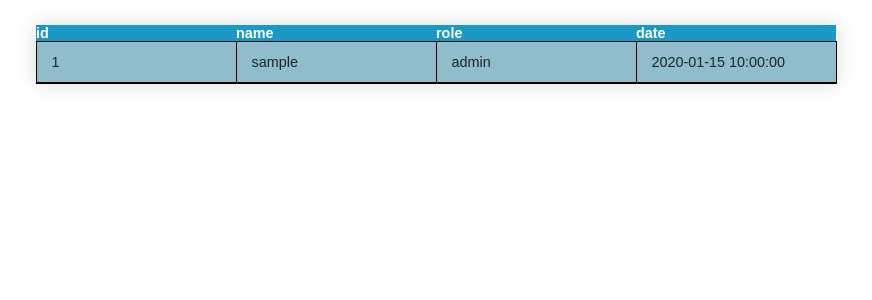
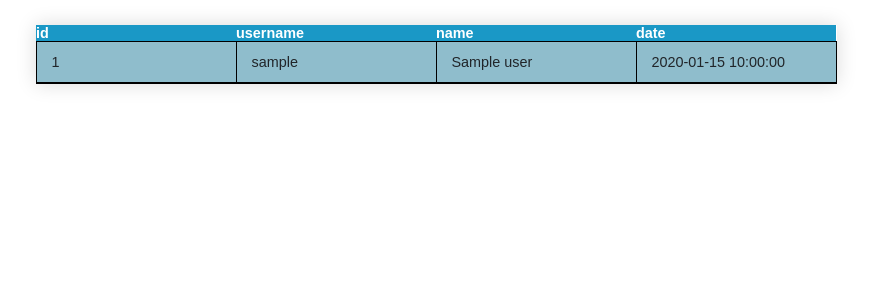
Before and after one commit to garenpham/BC-Centre-for-Aquatic-Health-Sciences, a Python web app: template app/templates/public/view_users.html in a window 1280 px wide. Shown: the part 88-388 px from the top of the page, without its empty margins (204-1076 px from the left). Run offline with Jinja, Linux system fonts and the light colour scheme; the template is opened without the code that fills it: most values are stand-ins (such as "Sample title", 1, 10 or a date in 2020); some libraries are stand-ins or nearby versions.

Commit message:
updated view_users.html

```diff
--- a/app/templates/public/view_users.html
+++ b/app/templates/public/view_users.html
@@ -36,18 +36,14 @@
 </style>
 
 {% extends "public/templates/public_template.html" %}
+{% block title %} View Users {% endblock %}
 {% block main %}
-<html>
-    <title>
-        View Users
-    </title>
-
     <body>
         <table>
             <tr>
                 <th>id</th>
+                <th>username</th>
                 <th>name</th>
-                <th>role</th>
                 <th>date</th>
             </tr>
 
@@ -55,13 +51,12 @@
                 <tr>
                     <td>{{user.id}}</td>
                     <td>{{user.username}}</td>
-                    <td>{{user.role}}</td>
-                    <td>{{user.date}}</td>
+			        <td>{{user.name}}</td>
+			        <td>{{user.date}}</td>
                 </tr>
                 {%endfor%}
 
         </table>
     </body>
 
-</html>
 {% endblock %}
```
